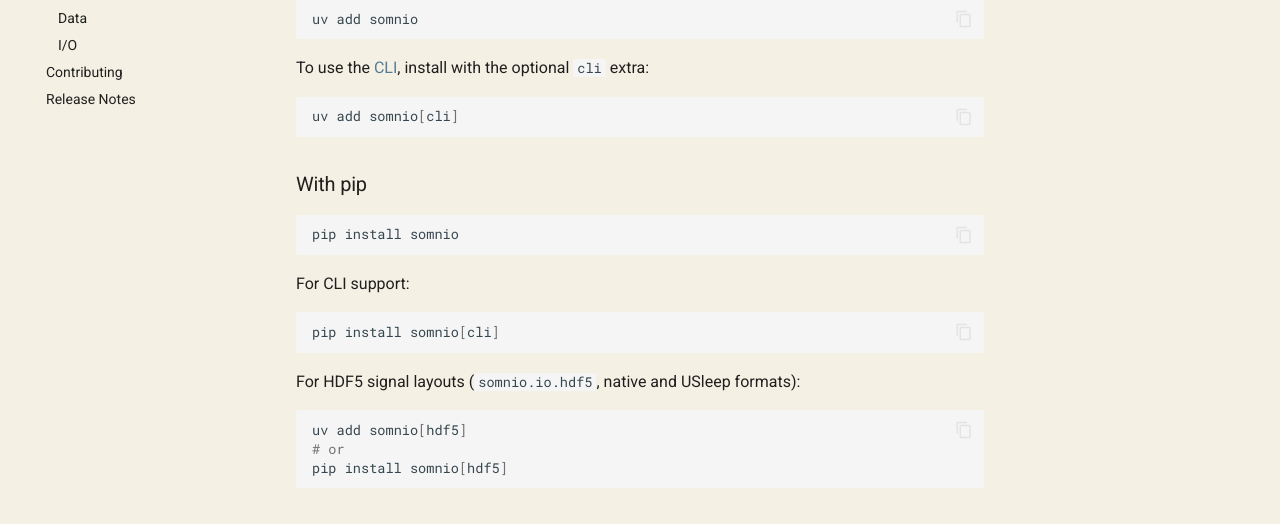
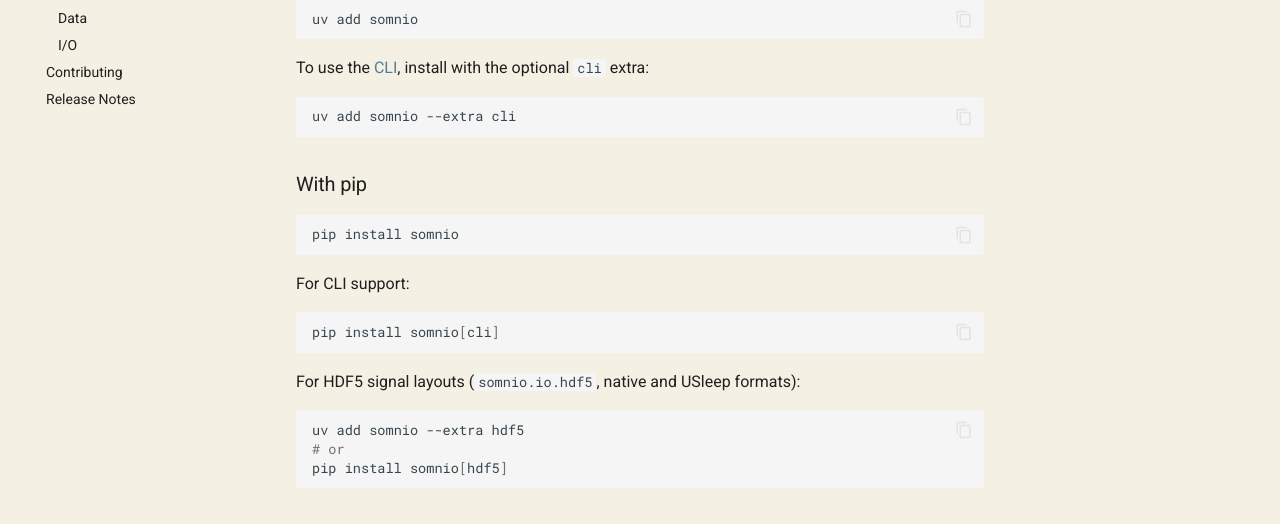
Before and after one commit to alitsaberi/somnio, an MkDocs documentation site: the page built from docs/getting-started.md, in a window 1280 px wide and 1113 px high. Shown: the part 335-859 px from the top of the window. Built offline with MkDocs 1.6.1 and Material for MkDocs 9.7.7, drawn with Linux system fonts in a browser that asks for light colours; comment, search, counter and statistics services are not loaded.

Commit message:
docs: use uv --extra for optional dependencies
Update installation snippets to use uv's --extra flag instead of bracket extras.

Made-with: Cursor

````diff
--- a/docs/getting-started.md
+++ b/docs/getting-started.md
@@ -13,7 +13,7 @@ uv add somnio
 To use the [CLI](user-guide/cli.md), install with the optional `cli` extra:
 
 ```bash
-uv add somnio[cli]
+uv add somnio --extra cli
 ```
 
 ### With pip
@@ -31,7 +31,7 @@ pip install somnio[cli]
 For HDF5 signal layouts (`somnio.io.hdf5`, native and USleep formats):
 
 ```bash
-uv add somnio[hdf5]
+uv add somnio --extra hdf5
 # or
 pip install somnio[hdf5]
 ```
````
Also changed, not shown: README.md (+1 -1 lines), docs/reference/io.md (+2 -2 lines).
